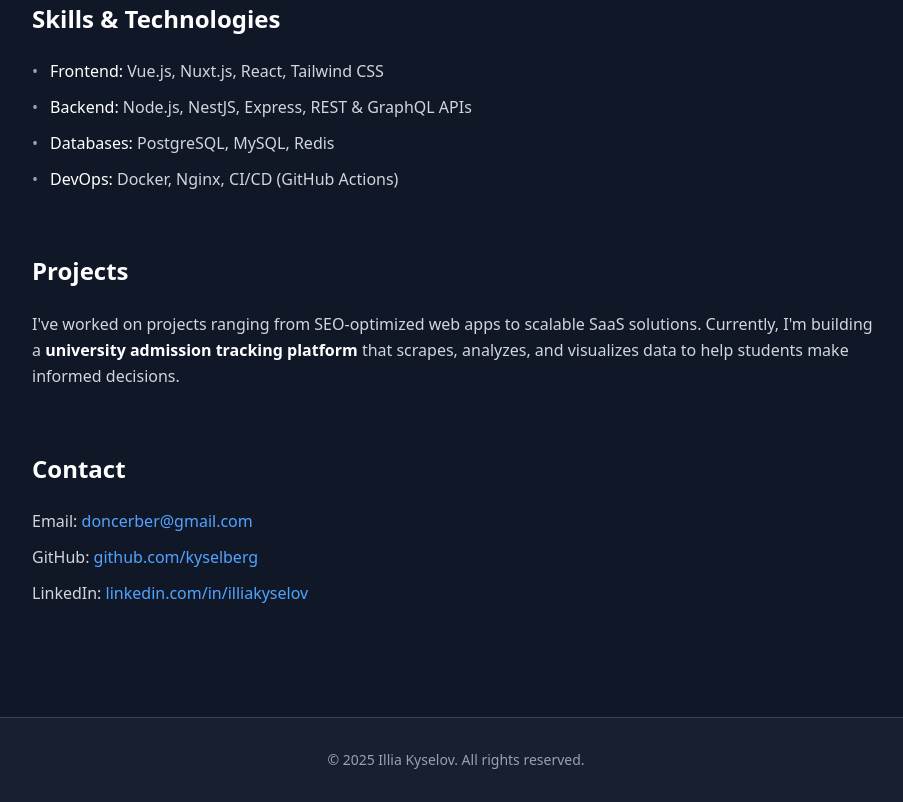
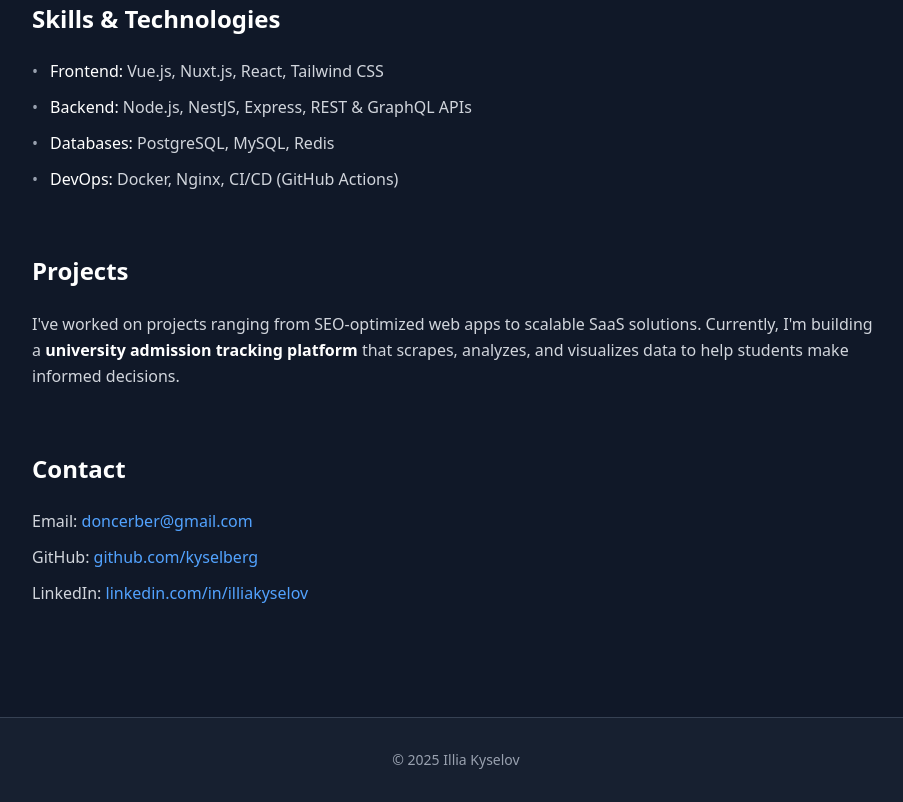
Before and after one commit to kyselberg/youwillmiss.dev, a website built with Vite: page index.html in a window 1280 px wide. Shown: the part 412-1214 px from the top of the page, without its empty margins (184-1087 px from the left). Built offline with nearby package versions, Linux system fonts and the light colour scheme.

Commit message:
Update footer text in index.html to remove redundant copyright statement

```diff
--- a/index.html
+++ b/index.html
@@ -144,7 +144,7 @@
 
   <footer class="border-t border-gray-200 dark:border-gray-700 bg-gray-50 dark:bg-gray-800/50">
     <div class="max-w-4xl mx-auto px-6 py-8">
-      <p class="text-center text-gray-600 dark:text-gray-400 text-sm">&copy; 2025 Illia Kyselov. All rights reserved.
+      <p class="text-center text-gray-600 dark:text-gray-400 text-sm">&copy; 2025 Illia Kyselov
       </p>
     </div>
   </footer>
```
